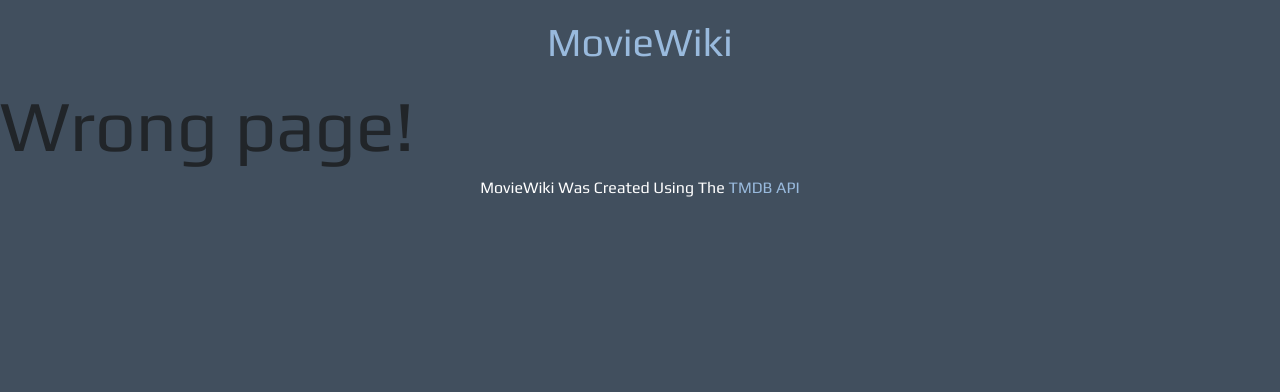
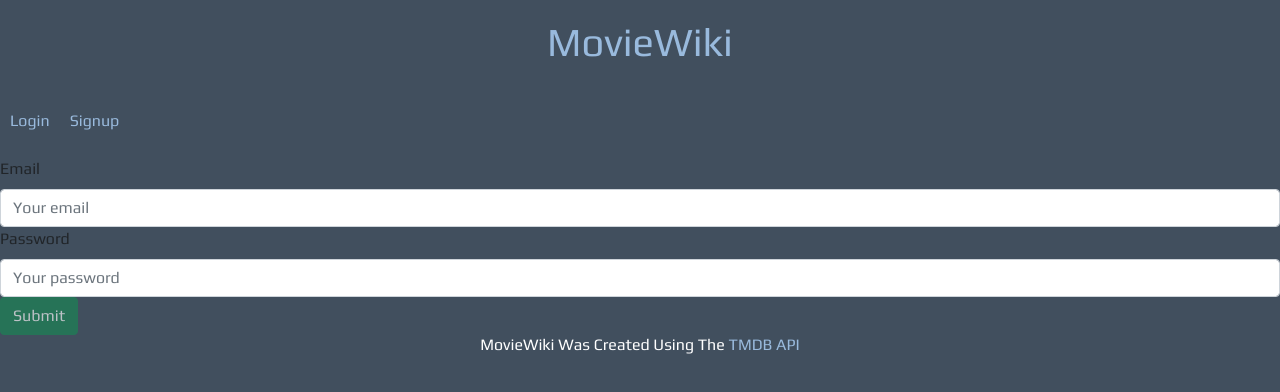
Before and after one commit to jnordan132/TMDB-Movie-Search, a React (Create React App) app in the folder client/: page /login in a window 1280 px wide. Shown: the top 392 px of the page. Built offline with nearby package versions, Linux system fonts and the light colour scheme.

Commit message:
added login form and routing, need to do css for navbar still

```diff
--- a/client/src/App.css
+++ b/client/src/App.css
@@ -35,8 +35,8 @@ h2 {
 /* HEADER */
 .header {
   width: 100%;
+  margin: 0;
   text-align: center;
-  margin: 0;
 }
 
 .header h1 {
@@ -48,6 +48,24 @@ h2 {
 .header h1 a {
   color: var(--mainCol);
   text-decoration: none;
+}
+
+nav ul {
+  display: flex;
+  justify-content: center;
+  padding: 0;
+}
+
+nav ul li {
+  list-style-type: none;
+  margin-left: 10px;
+  margin-right: 10px;
+  padding-top: 1.1rem;
+}
+
+nav ul li a {
+  text-decoration: none;
+  color: rgb(153, 186, 221);
 }
 
 /* SEARCH BAR */
--- a/client/src/App.js
+++ b/client/src/App.js
@@ -2,6 +2,7 @@ import "./App.css";
 import { BrowserRouter as Router, Switch, Route } from "react-router-dom";
 import Header from "./components/Header";
 import Home from "./pages/Home";
+import Login from "./pages/Login";
 import Signup from "./pages/Signup";
 import Footer from "./components/Footer";
 import { ApolloClient, InMemoryCache, ApolloProvider } from "@apollo/client";
@@ -19,6 +20,7 @@ function App() {
           <Header />
           <Switch>
             <Route exact path="/" component={Home} />
+            <Route exact path="/login" component={Login} />
             <Route exact path="/signup" component={Signup} />
             <Route render={() => <h1 className="display-2">Wrong page!</h1>} />
           </Switch>
--- a/client/src/components/Header/index.js
+++ b/client/src/components/Header/index.js
@@ -4,6 +4,16 @@ function Header() {
       <h1>
         <a href="https://jnordan132.github.io/TMDB-Movie-Search/">MovieWiki</a>
       </h1>
+      <nav className="navbar">
+        <ul>
+          <li>
+            <a href="/login">Login</a>
+          </li>
+          <li>
+            <a href="/signup">Signup</a>
+          </li>
+        </ul>
+      </nav>
     </div>
   );
 }
--- a/client/src/components/SignupForm/index.js
+++ b/client/src/pages/Login/index.js
@@ -1,24 +1,19 @@
+// see SignupForm.js for comments
 import React, { useState } from "react";
 import { Form, Button, Alert } from "react-bootstrap";
+import Auth from "../../utils/auth";
+import { useMutation } from "@apollo/client";
+import { USER_LOGIN } from "../../utils/mutations";
 
-import Auth from "../../utils/auth";
-
-import { useMutation } from "@apollo/client";
-import { ADD_USER } from "../../utils/mutations";
-
-const SignupForm = () => {
-  // set initial form state
+const LoginForm = () => {
   const [userFormData, setUserFormData] = useState({
-    username: "",
     email: "",
     password: "",
   });
-  //add user to db via graphql
-  const [addUser] = useMutation(ADD_USER);
-  // set state for form validation
   const [validated] = useState(false);
-  // set state for alert
   const [showAlert, setShowAlert] = useState(false);
+
+  const [login] = useMutation(USER_LOGIN);
 
   const handleInputChange = (event) => {
     const { name, value } = event.target;
@@ -28,7 +23,6 @@ const SignupForm = () => {
   const handleFormSubmit = async (event) => {
     event.preventDefault();
 
-    // check if form has everything (as per react-bootstrap docs)
     const form = event.currentTarget;
     if (form.checkValidity() === false) {
       event.preventDefault();
@@ -36,10 +30,11 @@ const SignupForm = () => {
     }
 
     try {
-      const { data } = await addUser({
+      const { data } = await login({
         variables: { ...userFormData },
       });
-      Auth.login(data.addUser.token);
+
+      Auth.login(data.login.token);
     } catch (err) {
       console.error(err);
       setShowAlert(true);
@@ -54,38 +49,20 @@ const SignupForm = () => {
 
   return (
     <>
-      {/* This is needed for the validation functionality above */}
       <Form noValidate validated={validated} onSubmit={handleFormSubmit}>
-        {/* show alert if server response is bad */}
         <Alert
           dismissible
           onClose={() => setShowAlert(false)}
           show={showAlert}
           variant="danger"
         >
-          Something went wrong with your signup!
+          Something went wrong with your login credentials!
         </Alert>
-
-        <Form.Group>
-          <Form.Label htmlFor="username">Username</Form.Label>
-          <Form.Control
-            type="text"
-            placeholder="Your username"
-            name="username"
-            onChange={handleInputChange}
-            value={userFormData.username}
-            required
-          />
-          <Form.Control.Feedback type="invalid">
-            Username is required!
-          </Form.Control.Feedback>
-        </Form.Group>
-
         <Form.Group>
           <Form.Label htmlFor="email">Email</Form.Label>
           <Form.Control
-            type="email"
-            placeholder="Your email address"
+            type="text"
+            placeholder="Your email"
             name="email"
             onChange={handleInputChange}
             value={userFormData.email}
@@ -111,13 +88,7 @@ const SignupForm = () => {
           </Form.Control.Feedback>
         </Form.Group>
         <Button
-          disabled={
-            !(
-              userFormData.username &&
-              userFormData.email &&
-              userFormData.password
-            )
-          }
+          disabled={!(userFormData.email && userFormData.password)}
           type="submit"
           variant="success"
         >
@@ -128,4 +99,4 @@ const SignupForm = () => {
   );
 };
 
-export default SignupForm;
+export default LoginForm;
--- a/client/src/pages/Signup/index.js
+++ b/client/src/pages/Signup/index.js
@@ -1,11 +1,129 @@
-import SignupForm from "../../components/SignupForm";
+import React, { useState } from "react";
+import { Form, Button, Alert } from "react-bootstrap";
+import Auth from "../../utils/auth";
+import { useMutation } from "@apollo/client";
+import { ADD_USER } from "../../utils/mutations";
 
-function Signup() {
+const Signup = () => {
+  // set initial form state
+  const [userFormData, setUserFormData] = useState({
+    username: "",
+    email: "",
+    password: "",
+  });
+  //add user to db via graphql
+  const [addUser] = useMutation(ADD_USER);
+  // set state for form validation
+  const [validated] = useState(false);
+  // set state for alert
+  const [showAlert, setShowAlert] = useState(false);
+
+  const handleInputChange = (event) => {
+    const { name, value } = event.target;
+    setUserFormData({ ...userFormData, [name]: value });
+  };
+
+  const handleFormSubmit = async (event) => {
+    event.preventDefault();
+
+    // check if form has everything (as per react-bootstrap docs)
+    const form = event.currentTarget;
+    if (form.checkValidity() === false) {
+      event.preventDefault();
+      event.stopPropagation();
+    }
+
+    try {
+      const { data } = await addUser({
+        variables: { ...userFormData },
+      });
+      Auth.login(data.addUser.token);
+    } catch (err) {
+      console.error(err);
+      setShowAlert(true);
+    }
+
+    setUserFormData({
+      username: "",
+      email: "",
+      password: "",
+    });
+  };
+
   return (
-    <div className="Signup">
-      <SignupForm />
-    </div>
+    <>
+      {/* This is needed for the validation functionality above */}
+      <Form noValidate validated={validated} onSubmit={handleFormSubmit}>
+        {/* show alert if server response is bad */}
+        <Alert
+          dismissible
+          onClose={() => setShowAlert(false)}
+          show={showAlert}
+          variant="danger"
+        >
+          Something went wrong with your signup!
+        </Alert>
+
+        <Form.Group>
+          <Form.Label htmlFor="username">Username</Form.Label>
+          <Form.Control
+            type="text"
+            placeholder="Your username"
+            name="username"
+            onChange={handleInputChange}
+            value={userFormData.username}
+            required
+          />
+          <Form.Control.Feedback type="invalid">
+            Username is required!
+          </Form.Control.Feedback>
+        </Form.Group>
+
+        <Form.Group>
+          <Form.Label htmlFor="email">Email</Form.Label>
+          <Form.Control
+            type="email"
+            placeholder="Your email address"
+            name="email"
+            onChange={handleInputChange}
+            value={userFormData.email}
+            required
+          />
+          <Form.Control.Feedback type="invalid">
+            Email is required!
+          </Form.Control.Feedback>
+        </Form.Group>
+
+        <Form.Group>
+          <Form.Label htmlFor="password">Password</Form.Label>
+          <Form.Control
+            type="password"
+            placeholder="Your password"
+            name="password"
+            onChange={handleInputChange}
+            value={userFormData.password}
+            required
+          />
+          <Form.Control.Feedback type="invalid">
+            Password is required!
+          </Form.Control.Feedback>
+        </Form.Group>
+        <Button
+          disabled={
+            !(
+              userFormData.username &&
+              userFormData.email &&
+              userFormData.password
+            )
+          }
+          type="submit"
+          variant="success"
+        >
+          Submit
+        </Button>
+      </Form>
+    </>
   );
-}
+};
 
 export default Signup;
```
